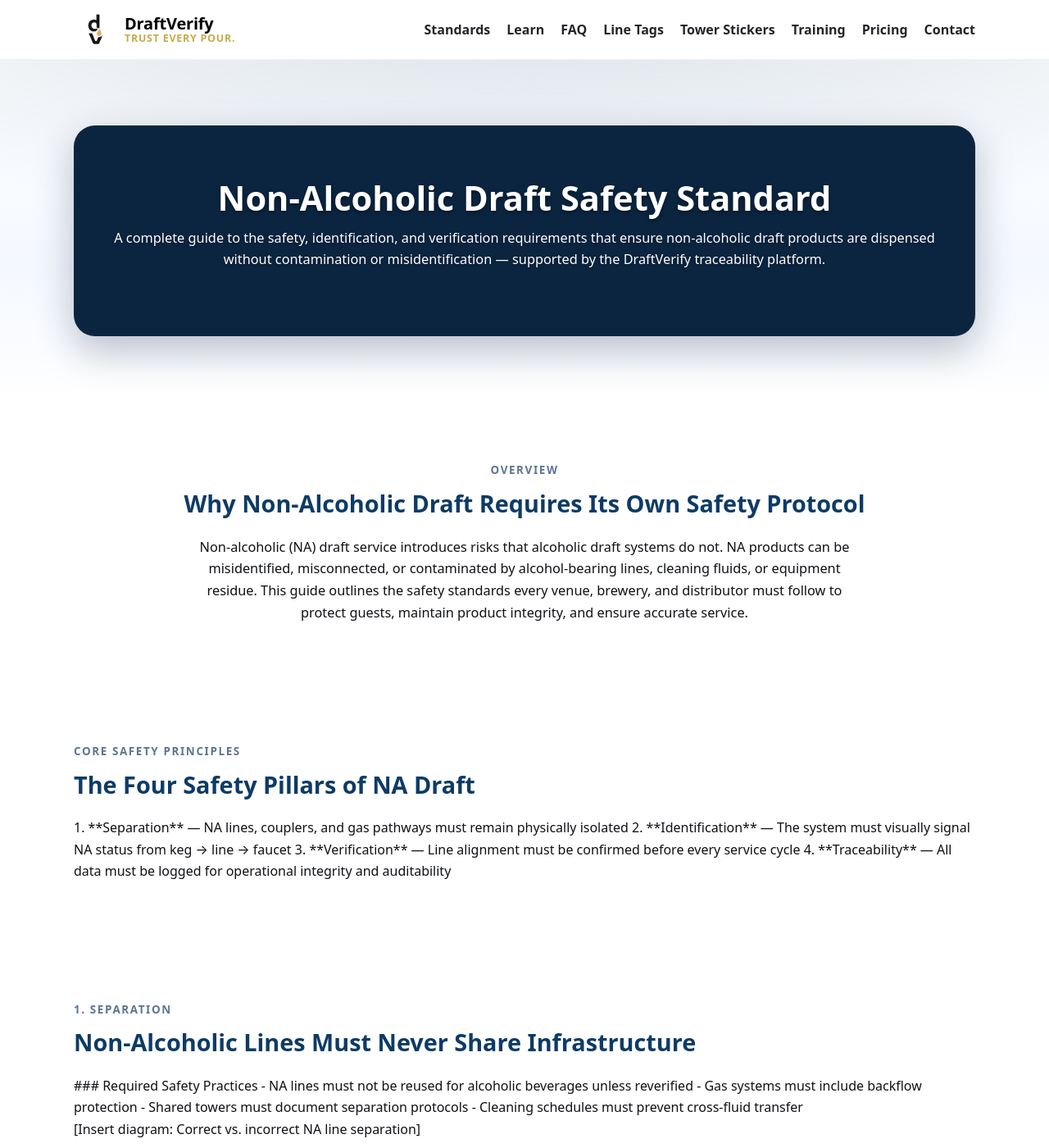
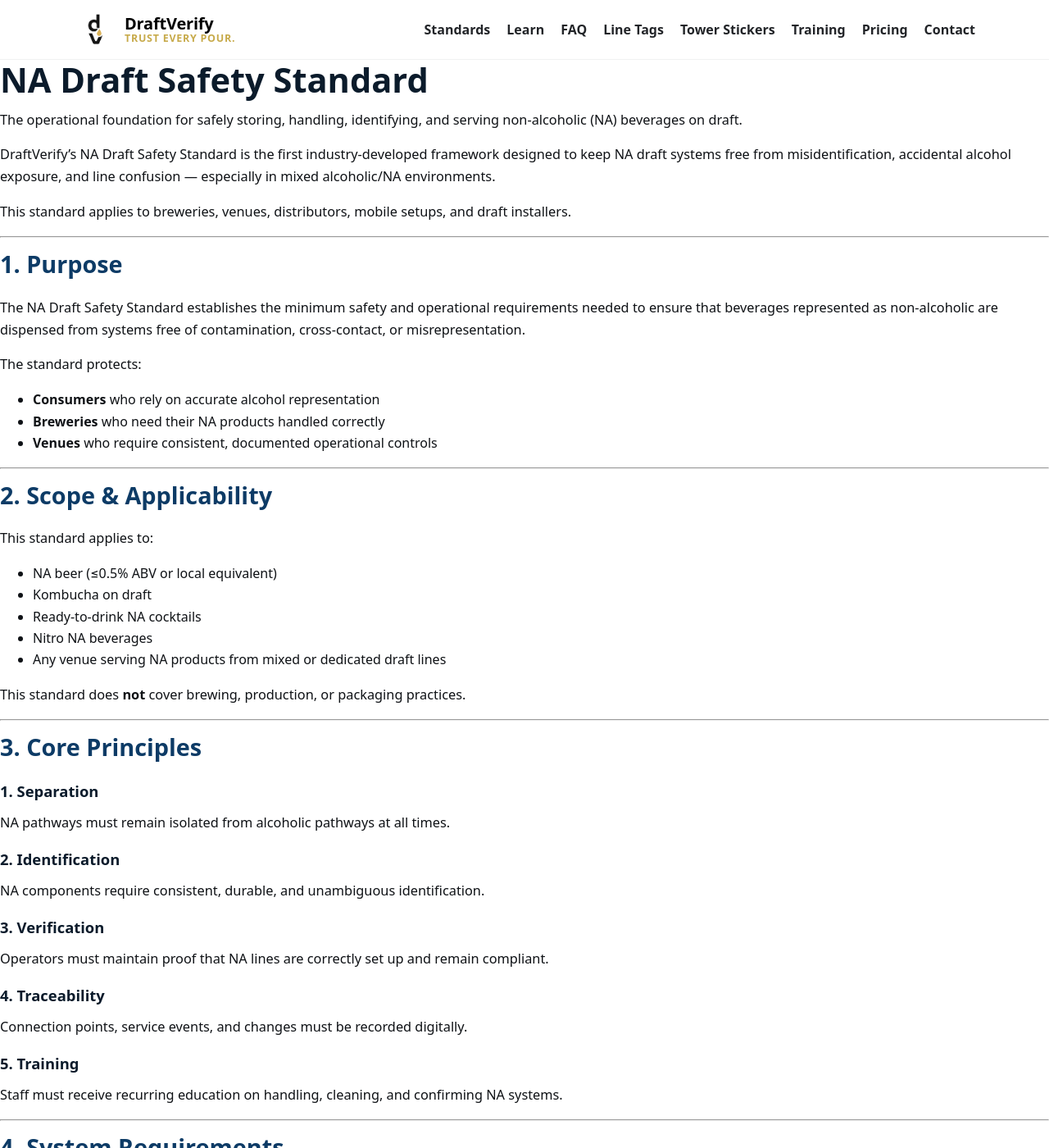
Before and after one commit to draftverify/draftverify.com, a Jekyll site: the page built from cornerstone/na-draft-safety-standard/index.md, in a window 1280 px wide and 1400 px high. Shown: the whole window at 82% size. Built offline with Jekyll 4.4.1, drawn with Linux system fonts in a browser that asks for light colours; some of the changed text lies outside the part shown.

Commit message:
Update index.md

```diff
--- a/cornerstone/na-draft-safety-standard/index.md
+++ b/cornerstone/na-draft-safety-standard/index.md
@@ -1,124 +1,142 @@
 ---
 layout: default
-title: "Non-Alcoholic Draft Safety Standard — Complete Guide"
-description: "The comprehensive safety guide for non-alcoholic draft systems. Learn the mandatory identification, verification, and digital traceability practices required to protect NA products from cross-contact and misidentification."
+title: "NA Draft Safety Standard — DraftVerify"
+description: "The foundational safety standard for non-alcoholic draft systems. Covers separation, identification, traceability, verification, and operational controls."
 ---
 
-<section class="hero hero-simple">
-  <div class="container">
-    <div class="hero-card reveal">
-      <h1>Non-Alcoholic Draft Safety Standard</h1>
-      <p>
-        A complete guide to the safety, identification, and verification requirements that ensure
-        non-alcoholic draft products are dispensed without contamination or misidentification —
-        supported by the DraftVerify traceability platform.
-      </p>
-    </div>
-  </div>
-</section>
+# NA Draft Safety Standard
+The operational foundation for safely storing, handling, identifying, and serving non-alcoholic (NA) beverages on draft.
 
-<section class="section center">
-  <div class="container">
-    <div class="kicker">Overview</div>
-    <h2 class="h2">Why Non-Alcoholic Draft Requires Its Own Safety Protocol</h2>
-    <p style="max-width:820px;margin:0 auto">
-      Non-alcoholic (NA) draft service introduces risks that alcoholic draft systems do not.
-      NA products can be misidentified, misconnected, or contaminated by alcohol-bearing lines,
-      cleaning fluids, or equipment residue. This guide outlines the safety standards every venue, brewery,
-      and distributor must follow to protect guests, maintain product integrity, and ensure accurate service.
-    </p>
-  </div>
-</section>
+DraftVerify’s NA Draft Safety Standard is the first industry-developed framework designed to keep NA draft systems free from misidentification, accidental alcohol exposure, and line confusion — especially in mixed alcoholic/NA environments.
 
-<section class="section">
-  <div class="container">
-    <div class="kicker">Core Safety Principles</div>
-    <h2 class="h2">The Four Safety Pillars of NA Draft</h2>
+This standard applies to breweries, venues, distributors, mobile setups, and draft installers.
 
-1. **Separation** — NA lines, couplers, and gas pathways must remain physically isolated
-2. **Identification** — The system must visually signal NA status from keg → line → faucet
-3. **Verification** — Line alignment must be confirmed before every service cycle
-4. **Traceability** — All data must be logged for operational integrity and auditability
-  </div>
-</section>
+---
 
-<section class="section" id="separation">
-  <div class="container">
-    <div class="kicker">1. Separation</div>
-    <h2 class="h2">Non-Alcoholic Lines Must Never Share Infrastructure</h2>
+## 1. Purpose
+The NA Draft Safety Standard establishes the minimum safety and operational requirements needed to ensure that beverages represented as non-alcoholic are dispensed from systems free of contamination, cross-contact, or misrepresentation.
 
-### Required Safety Practices
-- NA lines must not be reused for alcoholic beverages unless reverified
-- Gas systems must include backflow protection
-- Shared towers must document separation protocols
-- Cleaning schedules must prevent cross-fluid transfer
+The standard protects:
+- **Consumers** who rely on accurate alcohol representation
+- **Breweries** who need their NA products handled correctly
+- **Venues** who require consistent, documented operational controls
 
-<div class="image-placeholder">[Insert diagram: Correct vs. incorrect NA line separation]</div>
+---
 
-  </div>
-</section>
+## 2. Scope & Applicability
+This standard applies to:
 
-<section class="section" id="identification">
-  <div class="container">
-    <div class="kicker">2. Identification</div>
-    <h2 class="h2">The Visual System That Prevents Misconnections</h2>
-    <p>
-      DraftVerify's identification system establishes a unified visual language that clearly marks
-      NA components end-to-end. This removes guesswork during busy service and prevents staff from
-      connecting or pouring the wrong line.
-    </p>
+- NA beer (≤0.5% ABV or local equivalent)
+- Kombucha on draft
+- Ready-to-drink NA cocktails
+- Nitro NA beverages
+- Any venue serving NA products from mixed or dedicated draft lines
 
-### Identification Components
-- **Keg Tag** — serialized and registered
-- **Line Marker** — applied along the beer line
-- **Faucet Sticker** — final point-of-pour confirmation
+This standard does **not** cover brewing, production, or packaging practices.
 
-<div class="image-placeholder">[Insert diagram: Keg → Line → Faucet identification alignment]</div>
+---
 
-  </div>
-</section>
+## 3. Core Principles
+### **1. Separation**
+NA pathways must remain isolated from alcoholic pathways at all times.
 
-<section class="section" id="verification" style="background:#f7f9fc">
-  <div class="container">
-    <div class="kicker">3. Verification</div>
-    <h2 class="h2">Ensuring the Right Line Is Connected Every Time</h2>
+### **2. Identification**
+NA components require consistent, durable, and unambiguous identification.
 
-### Verification Requirements
-- Confirm the tagged keg connects to the tagged line
-- Confirm the line leads to the correct faucet
-- Log verification events digitally
-- Re-verify after equipment changes, cleaning, or staff turnover
+### **3. Verification**
+Operators must maintain proof that NA lines are correctly set up and remain compliant.
 
-<div class="image-placeholder">[Insert diagram: Verification workflow]</div>
+### **4. Traceability**
+Connection points, service events, and changes must be recorded digitally.
 
-  </div>
-</section>
+### **5. Training**
+Staff must receive recurring education on handling, cleaning, and confirming NA systems.
 
-<section class="section" id="traceability">
-  <div class="container">
-    <div class="kicker">4. Traceability</div>
-    <h2 class="h2">The Digital Backbone Protecting Every Pour</h2>
+---
 
-DraftVerify's digital platform is not optional — it provides:
+## 4. System Requirements
 
-- **Trackable tag IDs** for each NA connection point
-- **Audit logs** of verification events
-- **Cleaning and maintenance records**
-- **Training certification data**
-- **Multi-venue dashboards** for enterprise operators
+### **A. Physical Components**
+- Dedicated keg coupler for NA
+- Clearly identified beer line
+- Marked faucet at the point of pour
+- Backflow-safe gas configuration
+- Written procedures for changeovers
 
-<div class="image-placeholder">[Insert image: Multi-venue dashboard mockup]</div>
+### **B. DraftVerify Identification Pathway**
+Operators must implement the NA identification pathway:
 
-  </div>
-</section>
+**Keg Tag → Line Marker → Faucet Sticker**
 
-<section class="section center">
-  <div class="container">
-    <div class="kicker">Related Resources</div>
-    <p>
-      • <a href="/standards/">DraftVerify Standard v1.0</a>
-      • <a href="/faq/">FAQ & Glossary</a>
-      • <a href="/training/">Training Modules</a>
-    </p>
-  </div>
-</section>
+This ensures staff can visually trace the NA route in seconds.
+
+### **C. Environmental Controls**
+- Store NA kegs at ≤4°C
+- Use clean, ethanol-free rinsing processes
+- Avoid splash contamination during alcoholic line cleaning
+
+---
+
+## 5. Verification Requirements
+Verification confirms the system is correctly identified, connected, and compliant.
+
+### **Initial Verification**
+Performed when an NA line is first set up or reconfigured.
+
+### **Routine Verification**
+Minimum **once per shift** during service hours.
+
+### **Annual Renewal**
+Full system reassessment + registry update.
+
+Each verification is logged in the digital platform.
+
+---
+
+## 6. Recordkeeping & Documentation
+Operators must maintain:
+
+- **Verification logs** (timestamped, digital)
+- **Change logs** for hardware adjustments
+- **Cleaning logs**
+- **Identification plans** clarified in writing
+
+The DraftVerify platform automates this.
+
+---
+
+## 7. Incident Response
+If contamination or misidentification is suspected:
+
+1. **Stop service immediately**
+2. **Isolate the affected line**
+3. **Document the issue**
+4. **Clean and re-verify**
+5. **Update the digital log**
+6. **Re-issue tags if needed**
+
+Certification remains paused until completion.
+
+---
+
+## 8. Responsibilities
+- **Operator:** Implements and maintains the standard
+- **Distributor/Installer:** Ensures compliant setup
+- **Verifier:** Confirms conformance and updates registry
+
+---
+
+## 9. Misuse of Certification Mark
+The “DraftVerify Certified” mark may only be used when:
+
+- All NA pathways meet the standard
+- Verification is current
+- Digital logs are complete
+
+Misuse may result in revocation.
+
+---
+
+## 10. Revision Policy
+This standard is reviewed annually.
+Questions may be directed to: **standards@draftverify.com**
```
